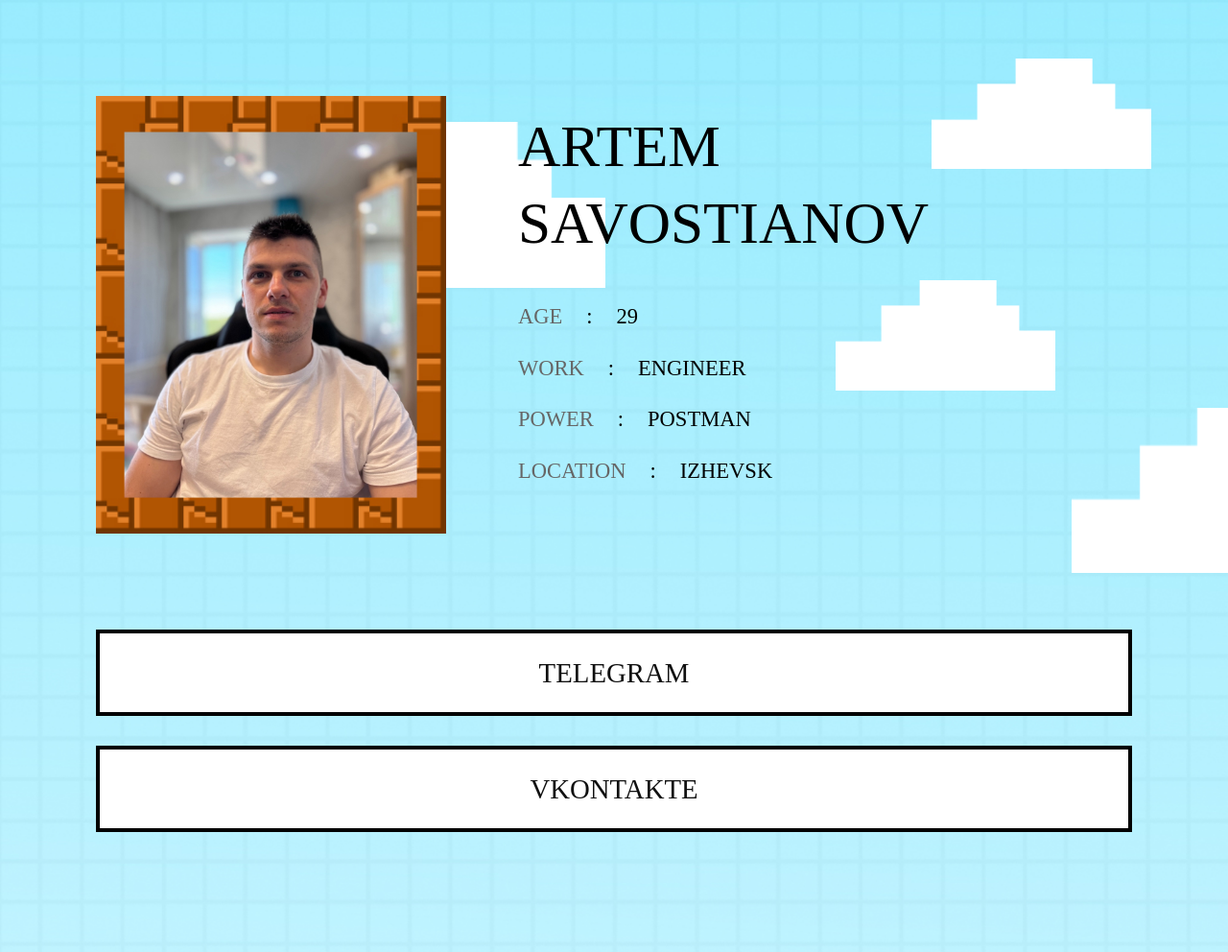
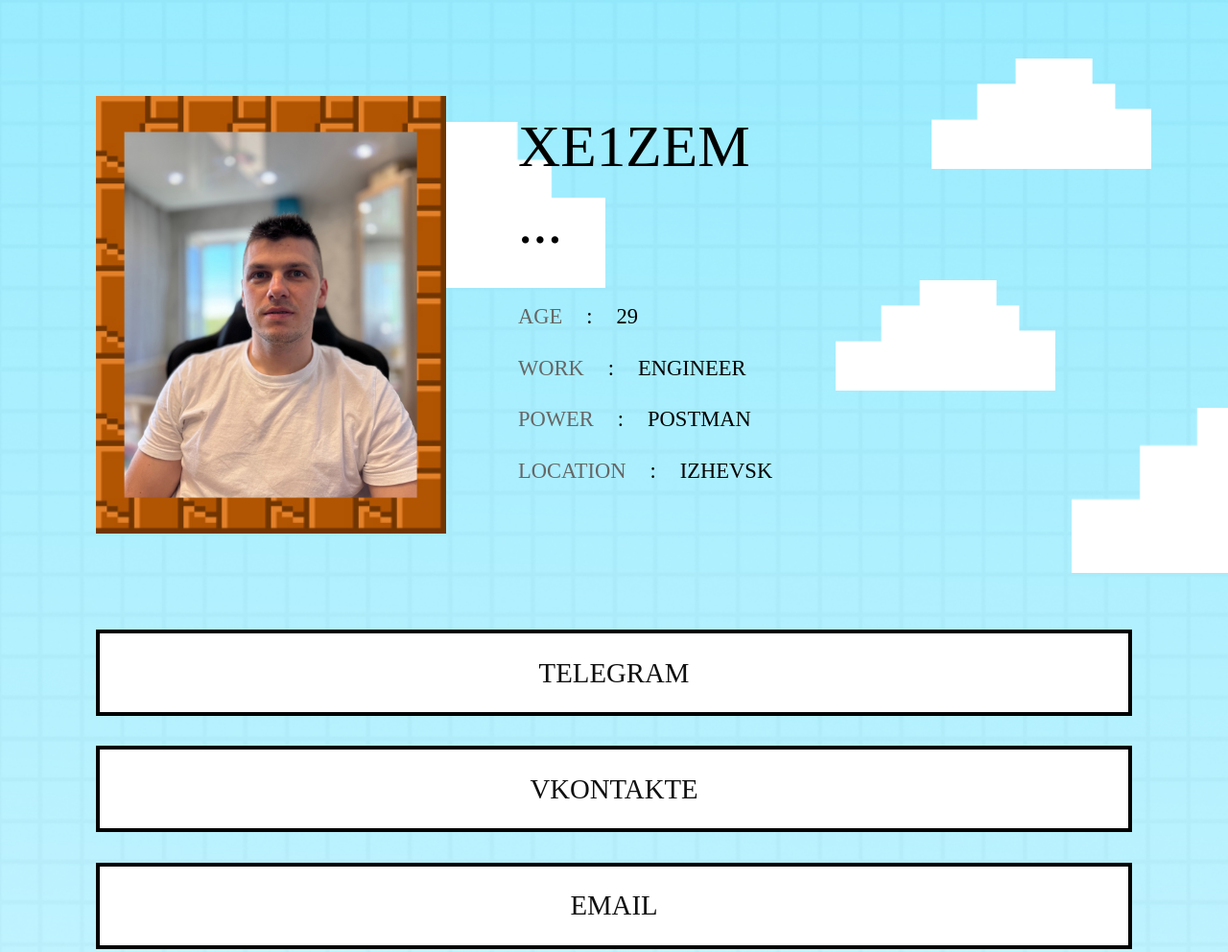
Before and after one commit to Xe1zem/Xe1zem.github.io, a plain HTML site: page index.html in a window 1280 px wide. Shown: the top 992 px of the page at 96% size. Drawn offline with Linux system fonts and the light colour scheme; files whose address does not match are found by name.

Commit message:
Сделал изменения

```diff
--- a/index.html
+++ b/index.html
@@ -56,8 +56,8 @@
                <div class="text">
                   <!-- Имя -->
                   <div class="name">
-                     <div>Artem</div>
-                     <div>Savostianov</div>
+                     <div>Xe1zem</div>
+                     <div>...</div>
                   </div>
                   <div>
                      <div class="list"><span>age</span><span>:</span><span>29</span></div>
@@ -72,7 +72,7 @@
             <section class="links">
                <div class="link"><a href="https://t.me/Xe1zem">Telegram</a></div>
                <div class="link"><a href="https://vk.com/savoartem">Vkontakte</a></div>
-
+               <div class="link"><a href="mailto:savoartem@mail.ru">Email</a></div>
 
 
 
```
